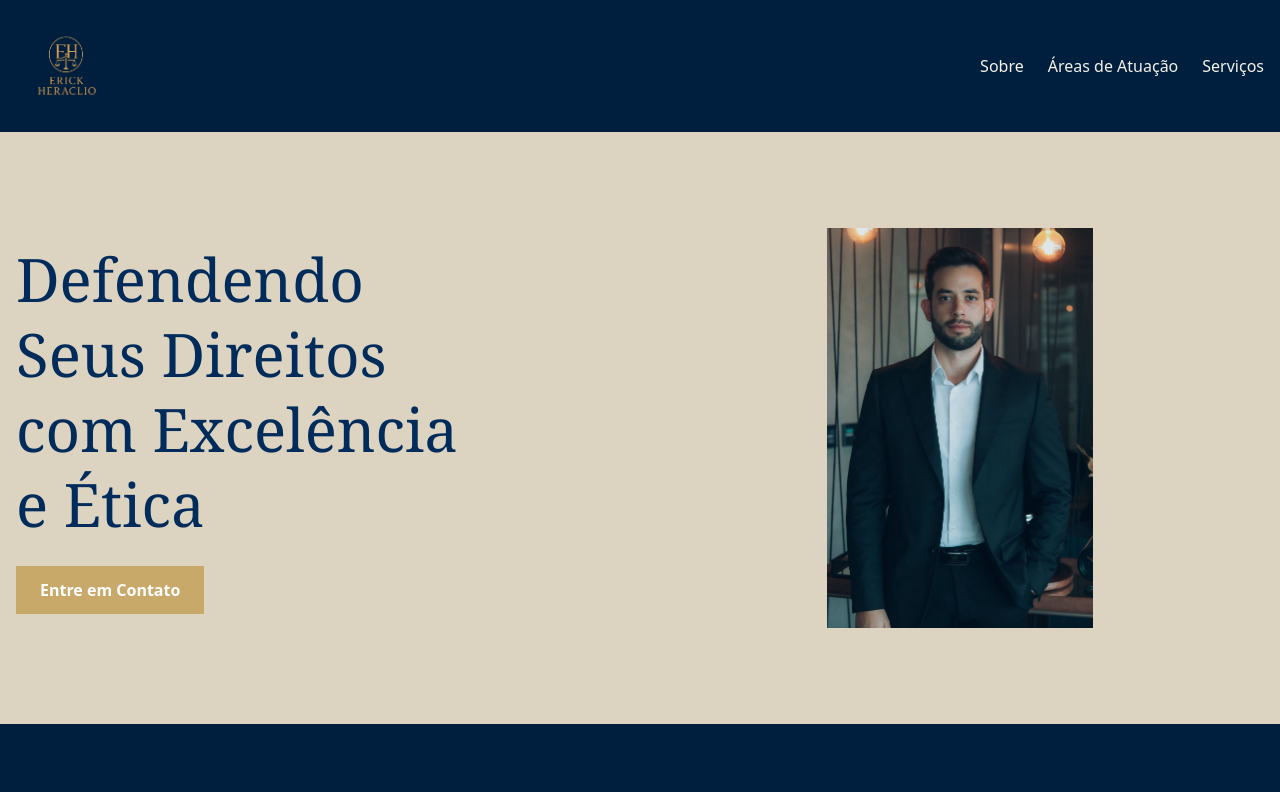
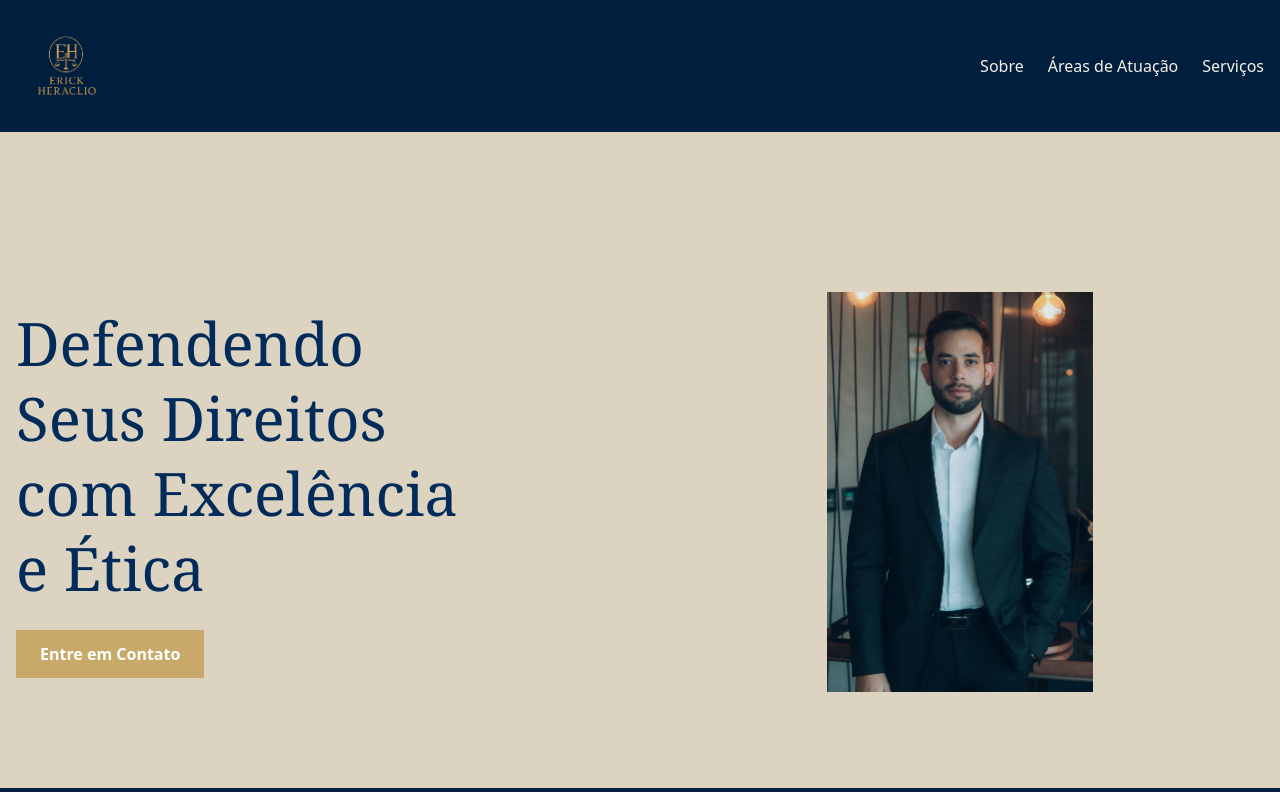
Before and after one commit to Luhera/erickpage, a Next.js app: page / in a window 1280 px wide. Shown: the top 792 px of the page. Built offline with nearby package versions, Linux system fonts and the light colour scheme.

Commit message:
docs: ATT Document

```diff
--- a/src/app/_components/hero.tsx
+++ b/src/app/_components/hero.tsx
@@ -3,7 +3,7 @@ import Image from "next/image";
 
 export function Hero() {
   return (
-    <section className="bg-[#dcd4c1] relative overflow-hidden">
+    <section className="bg-[#dcd4c1] relative overflow-hidden pt-60 md:pt-16">
       <div className="absolute inset-0 md:hidden ">
         <Image
           src={erickimg}
```
